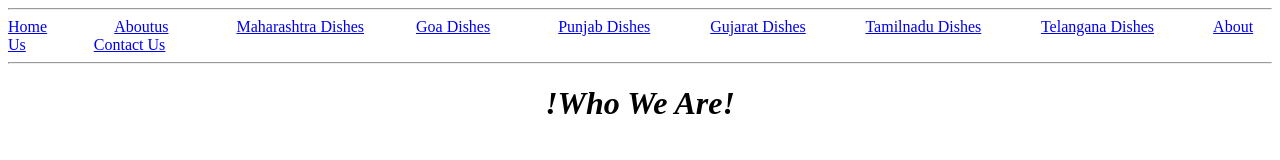
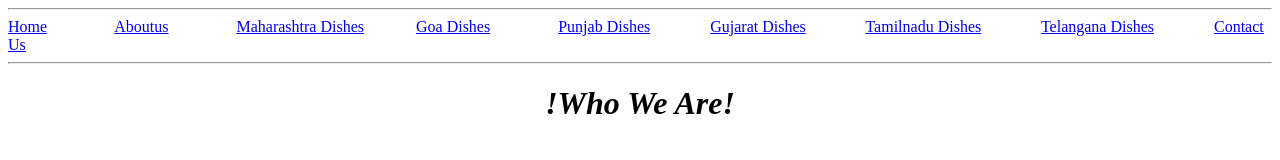
Before and after one commit to anikett-03/icp-10-html-github-Project-1-IndianDishes, a plain HTML site: page Aboutus.html in a window 1280 px wide. Shown: the top 160 px of the page. Drawn offline with Linux system fonts and the light colour scheme.

Commit message:
changes in anchor tags

```diff
--- a/Aboutus.html
+++ b/Aboutus.html
@@ -14,7 +14,6 @@
     <a href="gujarat.html">Gujarat Dishes</a>&nbsp;&nbsp;&nbsp;&nbsp;&nbsp;&nbsp;&nbsp;&nbsp;&nbsp;&nbsp;&nbsp;&nbsp;&nbsp;&nbsp;
     <a href="tamilnadu.html">Tamilnadu Dishes</a>&nbsp;&nbsp;&nbsp;&nbsp;&nbsp;&nbsp;&nbsp;&nbsp;&nbsp;&nbsp;&nbsp;&nbsp;&nbsp;&nbsp;
     <a href="telangana.html">Telangana Dishes</a>&nbsp;&nbsp;&nbsp;&nbsp;&nbsp;&nbsp;&nbsp;&nbsp;&nbsp;&nbsp;&nbsp;&nbsp;&nbsp;&nbsp;
-    <a href="Aboutus.html">About Us</a>&nbsp;&nbsp;&nbsp;&nbsp;&nbsp;&nbsp;&nbsp;&nbsp;&nbsp;&nbsp;&nbsp;&nbsp;&nbsp;&nbsp;&nbsp;&nbsp;
     <a href="contact.html">Contact Us</a>
     <hr>
 
```
